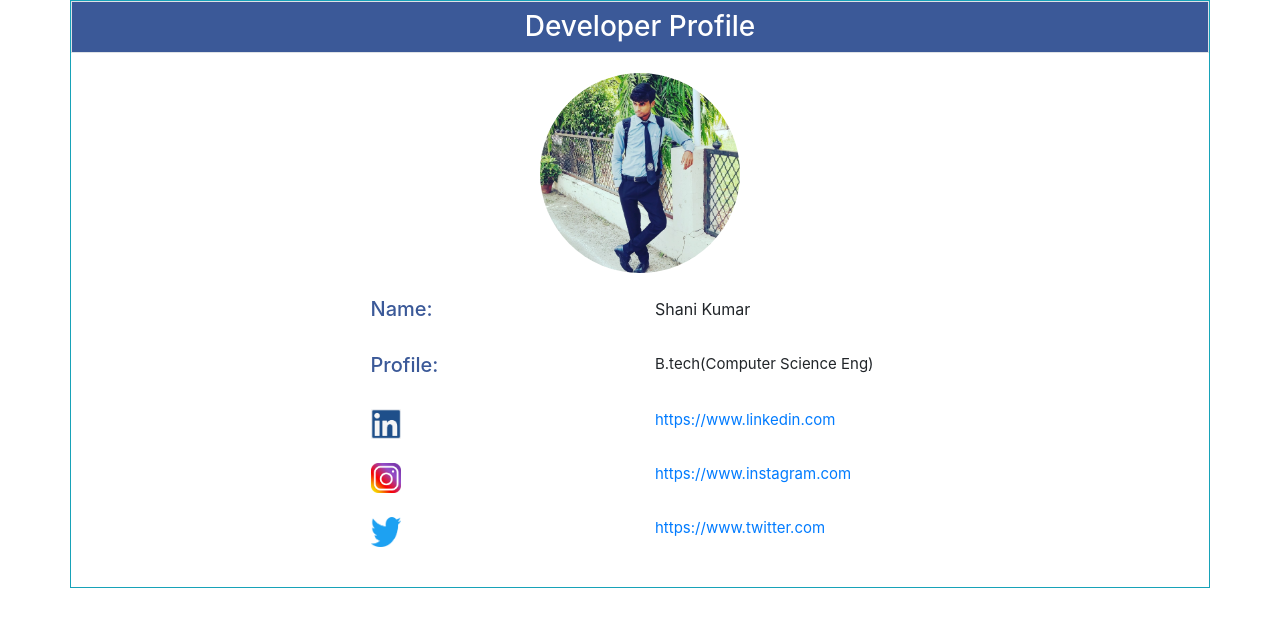
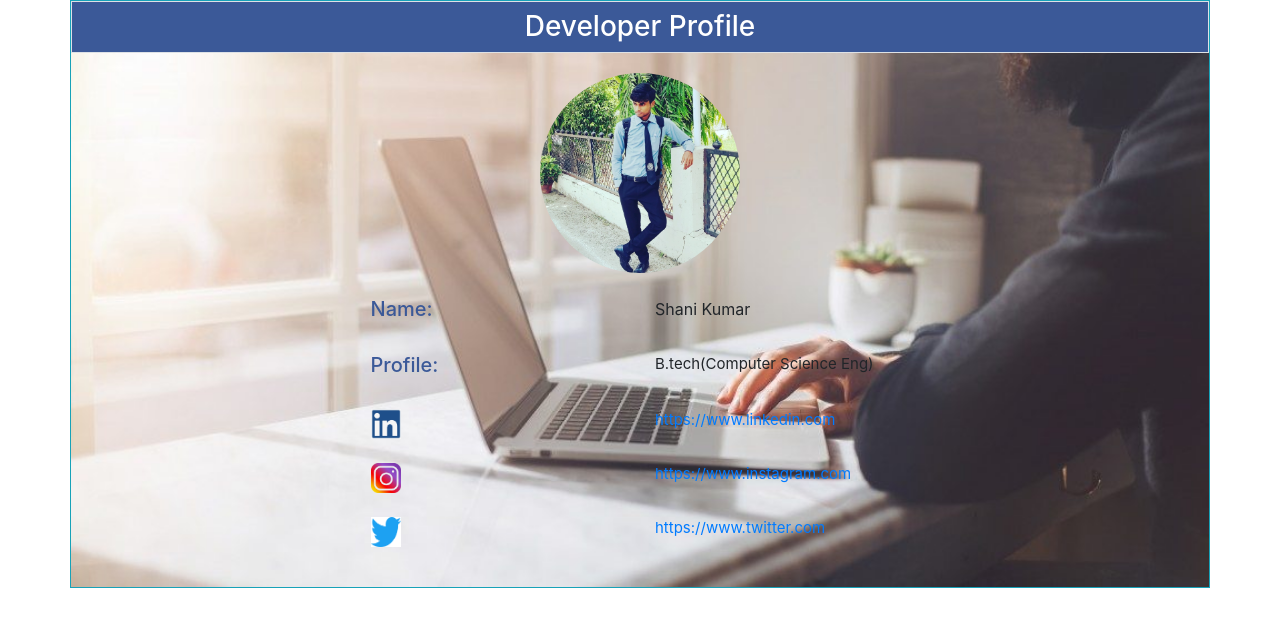
Before and after one commit to Shani0045/translator, a Flask app: template templates/index2.html in a window 1280 px wide. Shown: the top 627 px of the page. Run offline with Flask 2, Linux system fonts and the light colour scheme; the template is opened without the code that fills it, so the values that code supplies are empty; some libraries are stand-ins or nearby versions.

Commit message:
Update index2.html

```diff
--- a/templates/index2.html
+++ b/templates/index2.html
@@ -7,7 +7,7 @@
 
 	<link rel="stylesheet" type="text/css" href="{{url_for('static',filename='styles/bootstrap.css')}}">
 	<style type="text/css" media="screen">
-
+	.container{background-image: url("{{url_for('static',filename='img/cm.jpg')}}");background-repeat: no-repeat;background-size:cover;}
 
 	.im{background-size: cover;background-repeat: no-repeat;width: 200px; height: 200px;margin:auto;border-radius:180px;margin-top: 20px;}
 	#in{width: 30px;height: 30px;}
```
